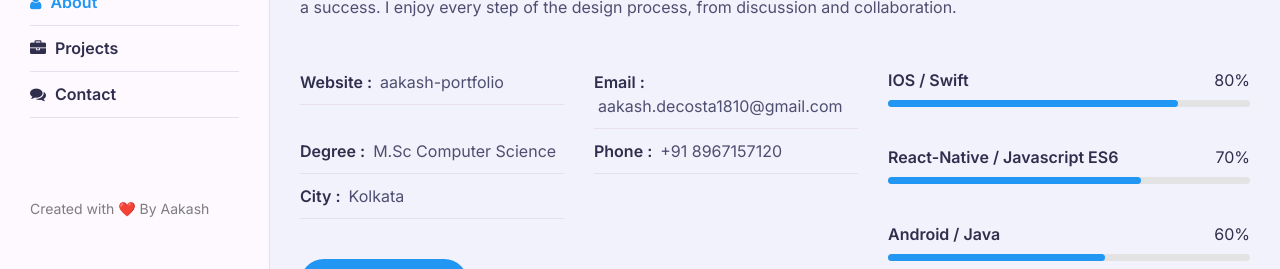
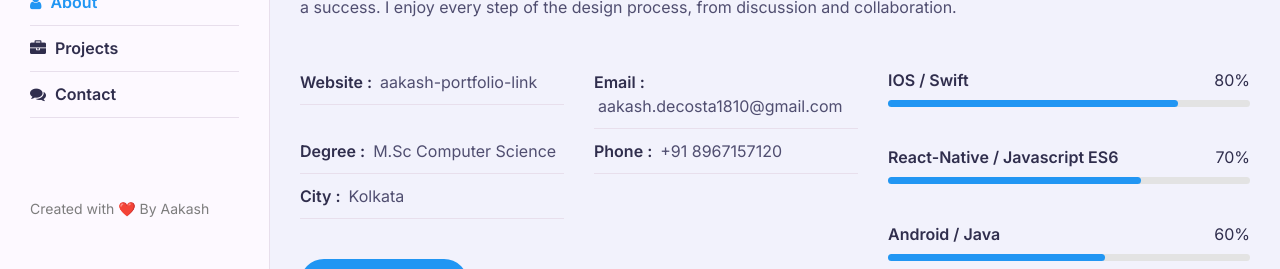
Before and after one commit to Light1810/my-portfolio, a Next.js app: page /about in a window 1280 px wide. Shown: the part 286-555 px from the top of the page. Built offline with nearby package versions, Linux system fonts and the light colour scheme.

Commit message:
Portfolio link updated

```diff
--- a/src/app/about/page.tsx
+++ b/src/app/about/page.tsx
@@ -33,7 +33,7 @@ const About: NextPage = () => {
                   <div className="row">
                     <div className="info-item padd-15">
                       <p>
-                        Website : <span>aakash-portfolio</span>
+                        Website : <span><a href="https://light1810.github.io/my-portfolio/" target="_blank" rel="noopener noreferrer">aakash-portfolio-link</a></span>
                       </p>
                     </div>
                     <div className="info-item padd-15">
--- a/src/app/contact/page.tsx
+++ b/src/app/contact/page.tsx
@@ -35,7 +35,7 @@ const Contact: NextPage = () => {
                 <i className="fa fa-envelope" />
               </div>
               <h4>Email</h4>
-              <p>aakash.decosta1810@email.com</p>
+              <p>aakash.decosta1810@gmail.com</p>
             </div>
             {/* contact-info-item Ended */}
           </div>
--- a/src/components/sidebar/sidebar.tsx
+++ b/src/components/sidebar/sidebar.tsx
@@ -59,10 +59,7 @@ const Sidebar = () => {
           </li>
         </ul>
         <div className="copyright">
-          Created with ❤️ By{" "}
-          <a href="http://alsiam.com" target="_blank" rel="noopener noreferrer">
-            Aakash
-          </a>
+          Created with ❤️ By Aakash
         </div>
       </div>
     </aside>
```
